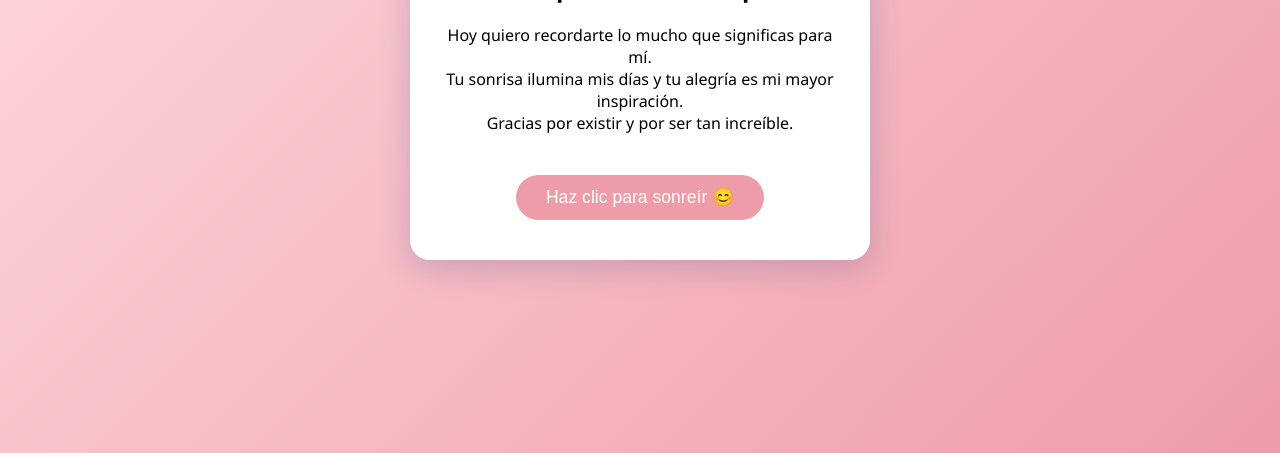
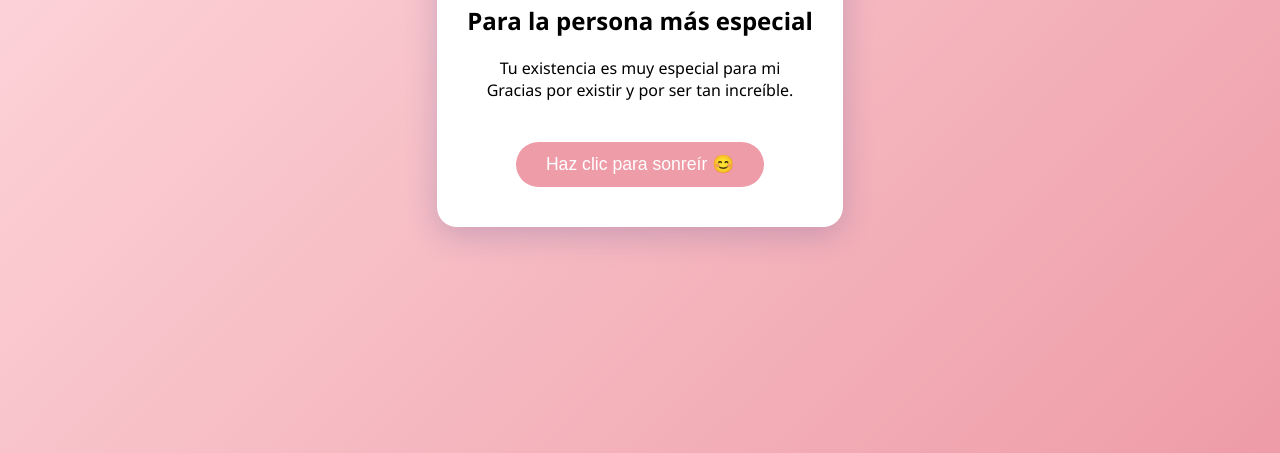
Before and after one commit to Jokerpe777/wazaaa, a plain HTML site: page carta.html in a window 1280 px wide. Shown: the part 347-800 px from the top of the page. Drawn offline with Linux system fonts and the light colour scheme.

Commit message:
Arreglo de carta

```diff
--- a/carta.html
+++ b/carta.html
@@ -67,8 +67,7 @@
     <div class="corazon">❤️</div>
     <h2>Para la persona más especial</h2>
     <p>
-      Hoy quiero recordarte lo mucho que significas para mí.<br>
-      Tu sonrisa ilumina mis días y tu alegría es mi mayor inspiración.<br>
+      Tu existencia es muy especial para mi <br>
       Gracias por existir y por ser tan increíble.
     </p>
     <button class="boton-sonrisa" onclick="mostrarSonrisa()">Haz clic para sonreír 😊</button>
```
